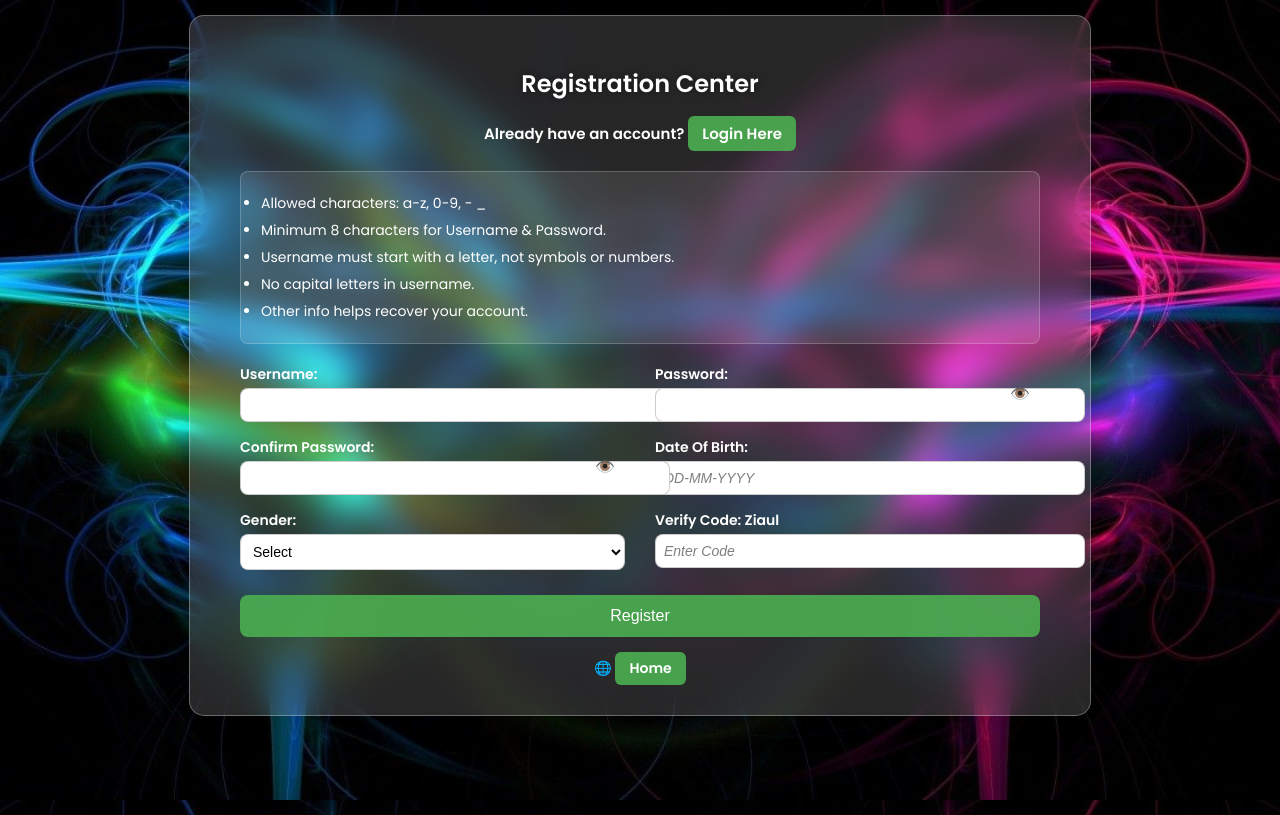
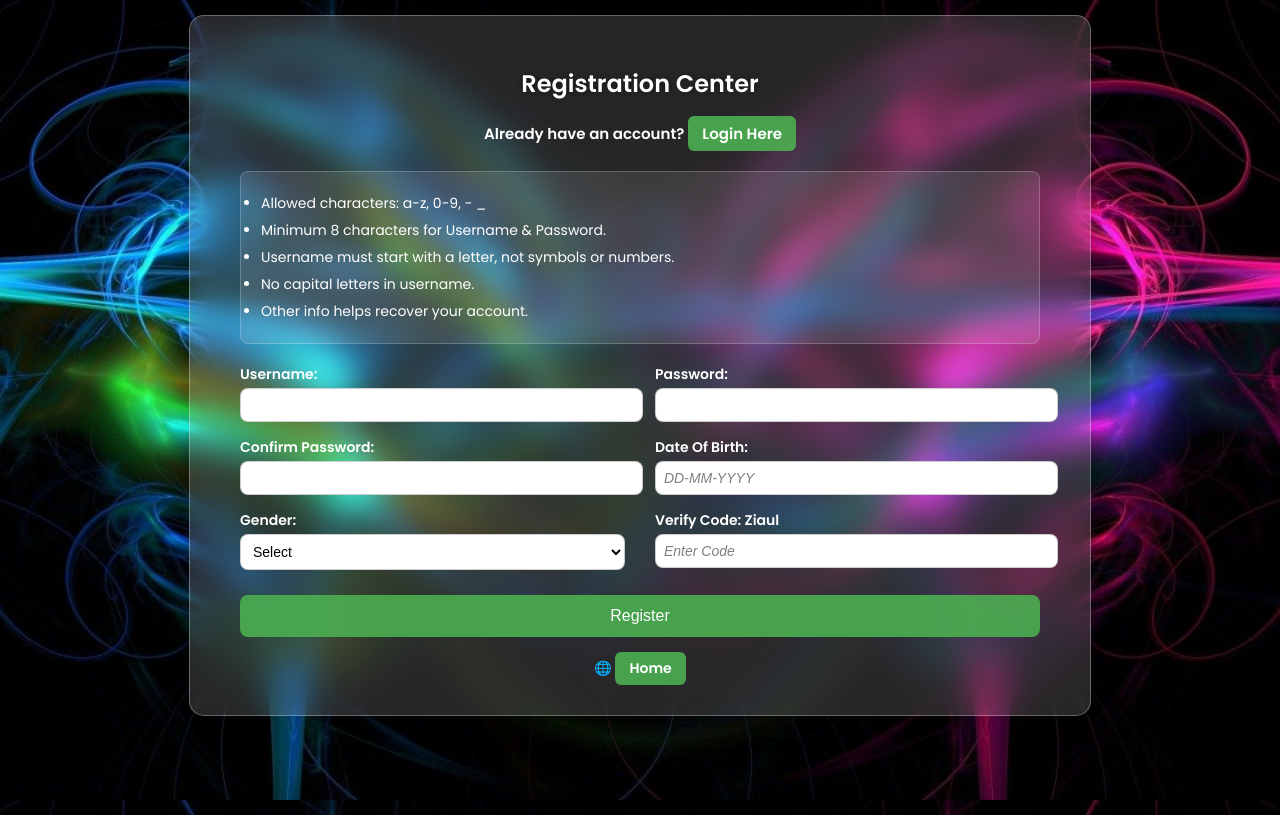
Before and after one commit to bdziaul/chat, a plain HTML site: page registration.html in a window 1280 px wide. Drawn offline with nearby package versions, Linux system fonts and the light colour scheme; some packages are replaced by stand-ins of ours; a script that the page names is missing.

Commit message:
Update registration.html

```diff
--- a/registration.html
+++ b/registration.html
@@ -94,7 +94,7 @@ label {
 /* Input fields */
 input, select {
   width: 100%;
-  padding: 8px 35px 8px 8px;
+  padding: 8px;
   border: 1px solid rgba(0,0,0,0.2);
   border-radius: 8px;
   font-size: 14px;
@@ -112,24 +112,6 @@ input:focus, select:focus {
 input::placeholder {
   color: rgba(0,0,0,0.5);
   font-style: italic;
-}
-
-/* Password toggle icon */
-.toggle-password {
-  position: absolute;
-  right: 10px;
-  top: 50%;
-  transform: translateY(-50%);
-  cursor: pointer;
-  font-size: 16px;
-  user-select: none;
-  color: #555;
-  transition: all 0.3s ease;
-}
-.toggle-password:hover {
-  color: #4caf50;
-  transform: translateY(-50%) scale(1.2);
-  text-shadow: 0 0 8px rgba(76,175,80,0.8);
 }
 
 /* Register button */
@@ -197,26 +179,24 @@ button:hover {
   </ul>
 
   <form id="regForm">
-    <div style="position:relative;">
+    <div>
       <label>Username:</label>
       <input type="text" name="username" required pattern="^[a-z][a-z0-9-_]{7,}$" title="Start with letter, 8+ chars, no capitals">
     </div>
 
-    <div style="position:relative;">
+    <div>
       <label>Password:</label>
       <input type="password" id="password" required minlength="5">
-      <span class="toggle-password" onclick="togglePassword('password')">👁️</span>
     </div>
 
-    <div style="position:relative;">
+    <div>
       <label>Confirm Password:</label>
       <input type="password" id="confirm_password" required minlength="5">
-      <span class="toggle-password" onclick="togglePassword('confirm_password')">👁️</span>
     </div>
 
     <div>
       <label>Date Of Birth:</label>
-      <input type="text" id="birthday" placeholder="DD-MM-YYYY" required>
+      <input type="date" id="birthday" placeholder="DD-MM-YYYY" required>
     </div>
 
     <div>
@@ -249,12 +229,6 @@ flatpickr("#birthday", {
   maxDate: "today",
   allowInput: true
 });
-
-// Password toggle
-function togglePassword(id){
-  const input = document.getElementById(id);
-  input.type = input.type === 'password' ? 'text' : 'password';
-}
 
 // Form submit with validation
 document.getElementById('regForm').addEventListener('submit', function(e){
```
